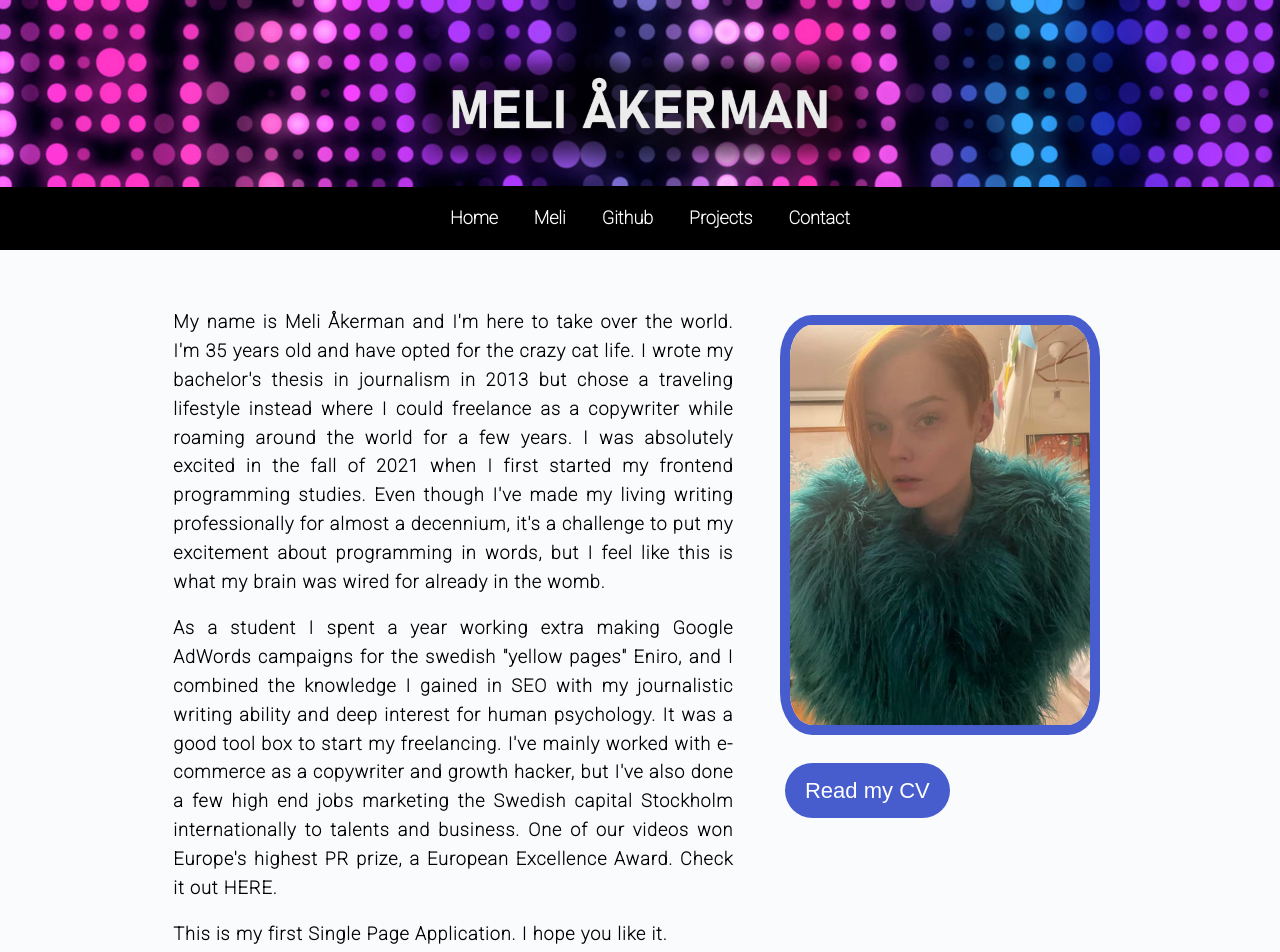
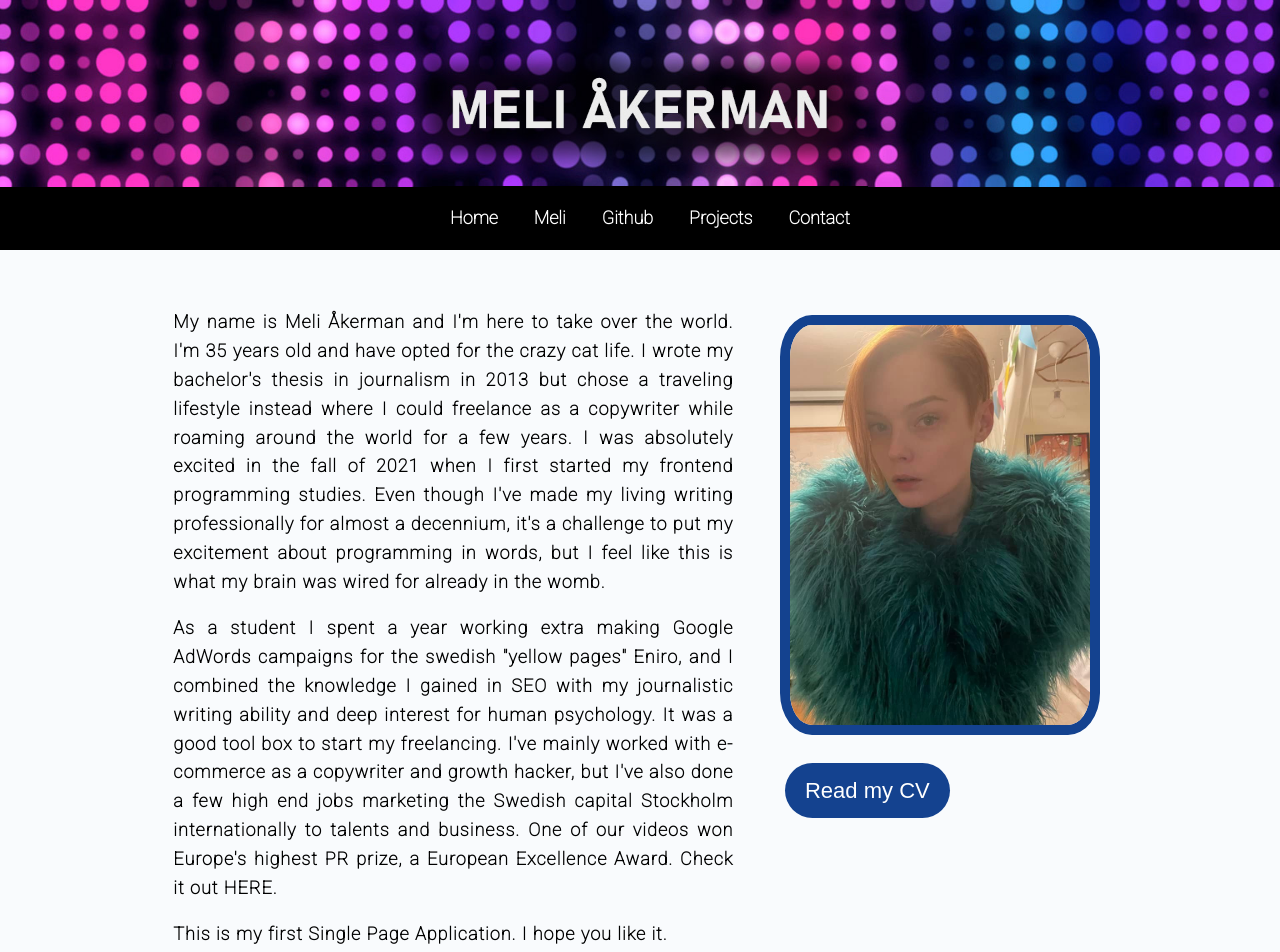
Before and after one commit to Melikami/My-first-SPA-in-React, a React (Create React App) app: page /profile/1 in a window 1280 px wide. Shown: the top 952 px of the page. Built offline with nearby package versions, Linux system fonts and the light colour scheme; a web font is replaced by a local one.

Commit message:
Add files via upload

```diff
--- a/src/App.css
+++ b/src/App.css
@@ -78,7 +78,7 @@ p {
 .profile {
   max-width: 300px;
   margin-top: 25px;
-  border: 10px solid #475dcd;
+  border: 10px solid #14428F;
   border-radius: 10%;
 }
 
@@ -199,7 +199,7 @@ ul li {
 }
 
 .button {
-  background-color: #475dcd;
+  background-color: #14428F;
   color: white;
   padding: 15px;
   padding-left: 20px;
```
